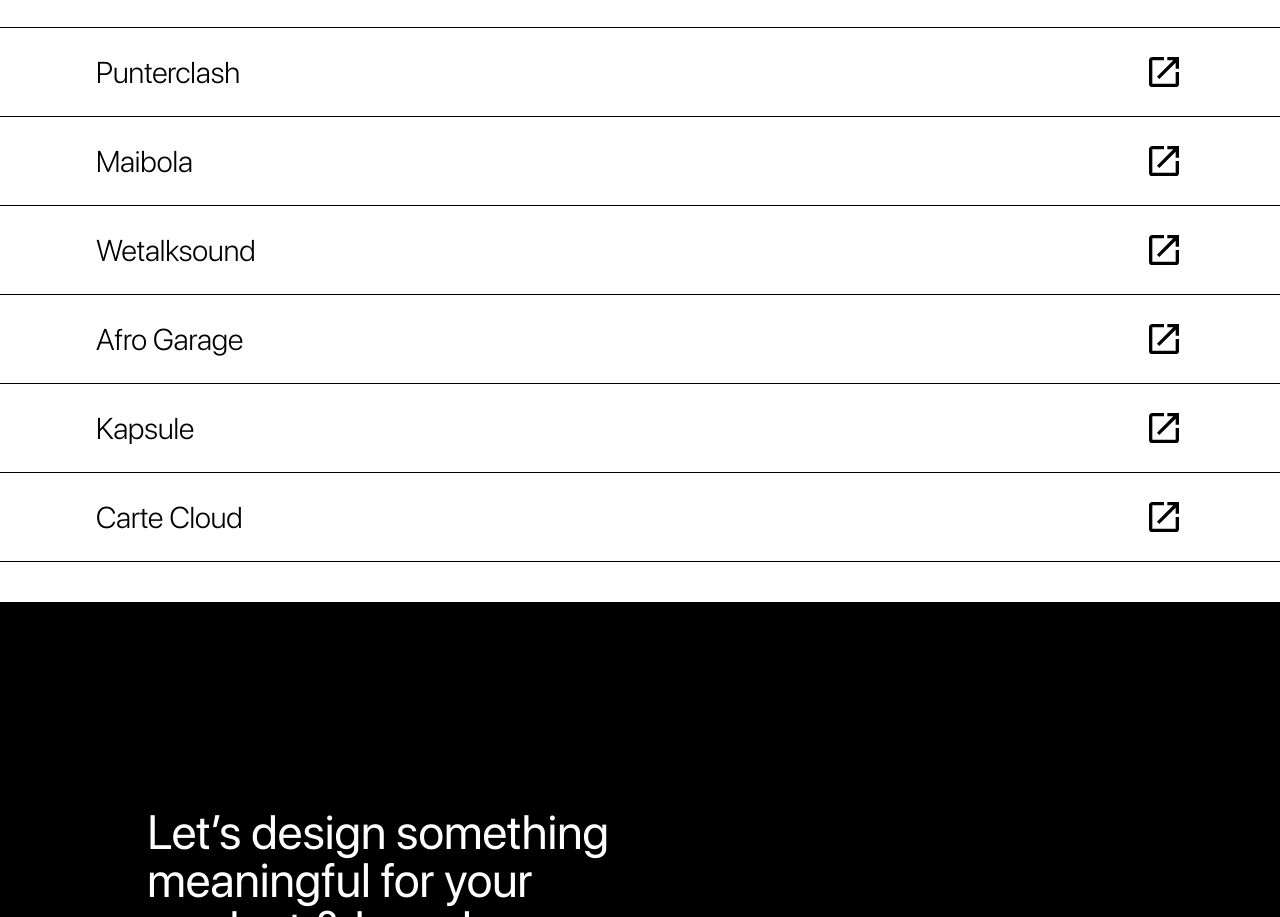
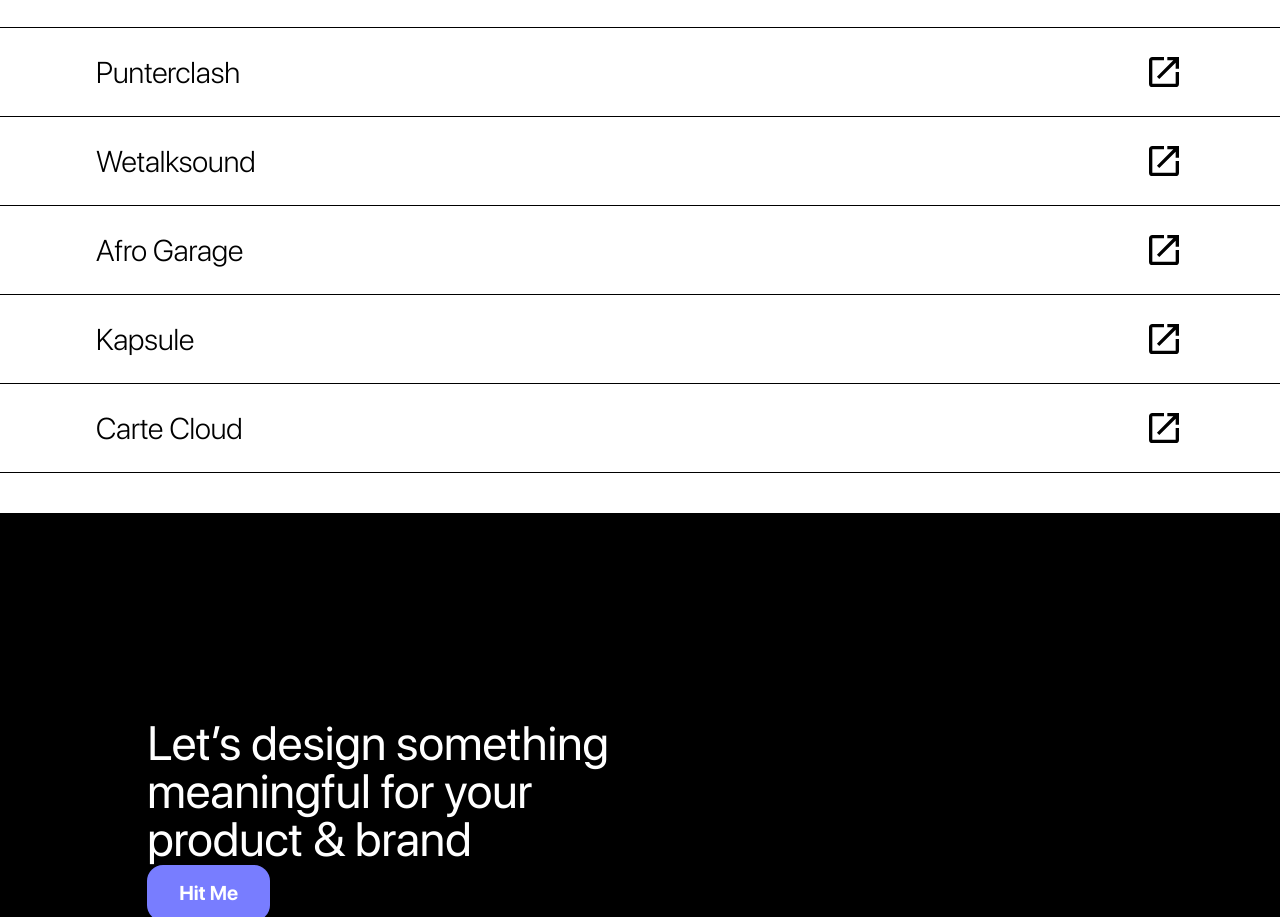
Before and after one commit to bankoledunsin/Dunsin-Bankole-Portfolio, a React (Vite) app: page / in a window 1280 px wide. Shown: the part 1771-2688 px from the top of the page. Built offline with nearby package versions, Linux system fonts and the light colour scheme.

Commit message:
chore: remove maibola

```diff
--- a/src/components/ProjectsSection.jsx
+++ b/src/components/ProjectsSection.jsx
@@ -12,11 +12,11 @@ const ProjectsSection = () => {
       link: "https://dunsinbankole.notion.site/Punterclash-Product-Design-Visual-Design-Marketing-64ae3e7834d7409a9e56160f9d17be95?pvs=74",
       img: "",
     },
-    {
-      name: "Maibola",
-      link: "https://www.notion.so/dunsinbankole/Maibola-App-Product-Design-071fc0171bed40ef823102ebf70ce537?pvs=4",
-      img: "",
-    },
+    // {
+    //   name: "Maibola",
+    //   link: "https://www.notion.so/dunsinbankole/Maibola-App-Product-Design-071fc0171bed40ef823102ebf70ce537?pvs=4",
+    //   img: "",
+    // },
     {
       name: "Wetalksound",
       link: "http://wetalksound.co/",
@@ -39,13 +39,22 @@ const ProjectsSection = () => {
     },
   ];
 
-  const TOOLS = ["Figma", "Webflow", "After Effects", "Adobe Photoshop", "Adobe Illustrator"];
+  const TOOLS = [
+    "Figma",
+    "Webflow",
+    "After Effects",
+    "Adobe Photoshop",
+    "Adobe Illustrator",
+  ];
   const INDUSTRIES = ["Fintech", "Crypto", "Fitness", "Saas", "Logistics"];
   const FIELDS = ["UI Design", "UX Research", "Branding", "Art Direction"];
 
   return (
     <section id="projects" className="py-10">
-      <Marquee text="PROJECTS" textClassName="mx-8 text-4xl md:text-6xl font-black text-raisan-black" />
+      <Marquee
+        text="PROJECTS"
+        textClassName="mx-8 text-4xl md:text-6xl font-black text-raisan-black"
+      />
 
       <div className="border-b-2 border-black mt-5 mb-2" />
       <div className="flex justify-end">
```
